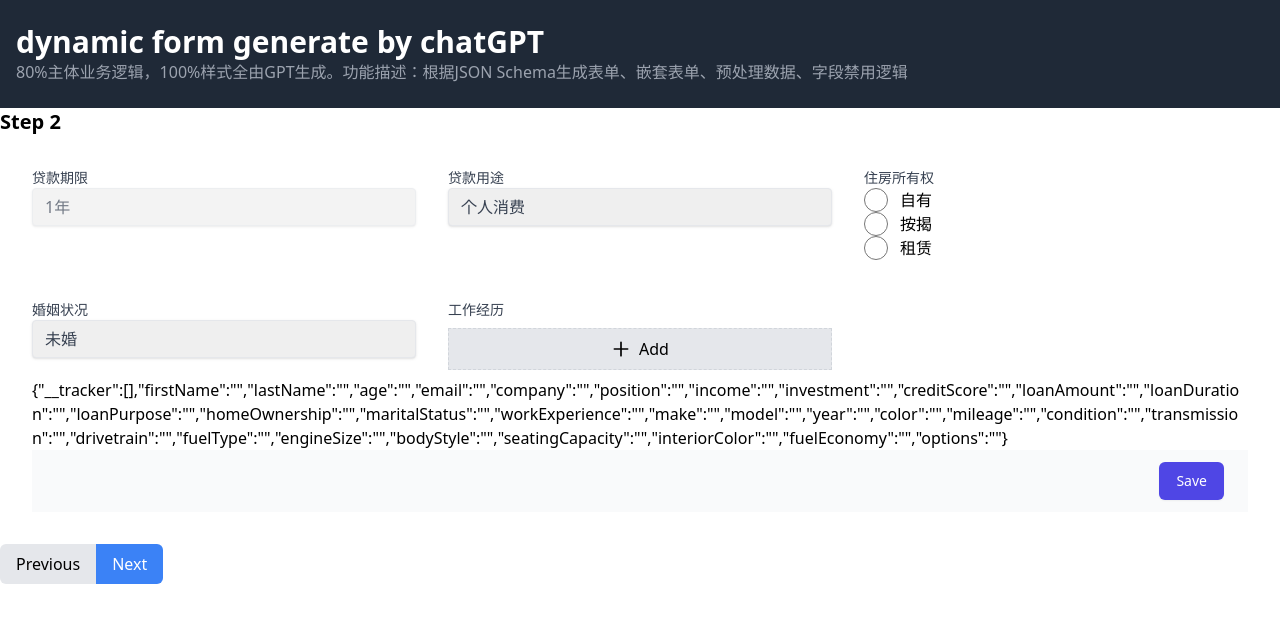
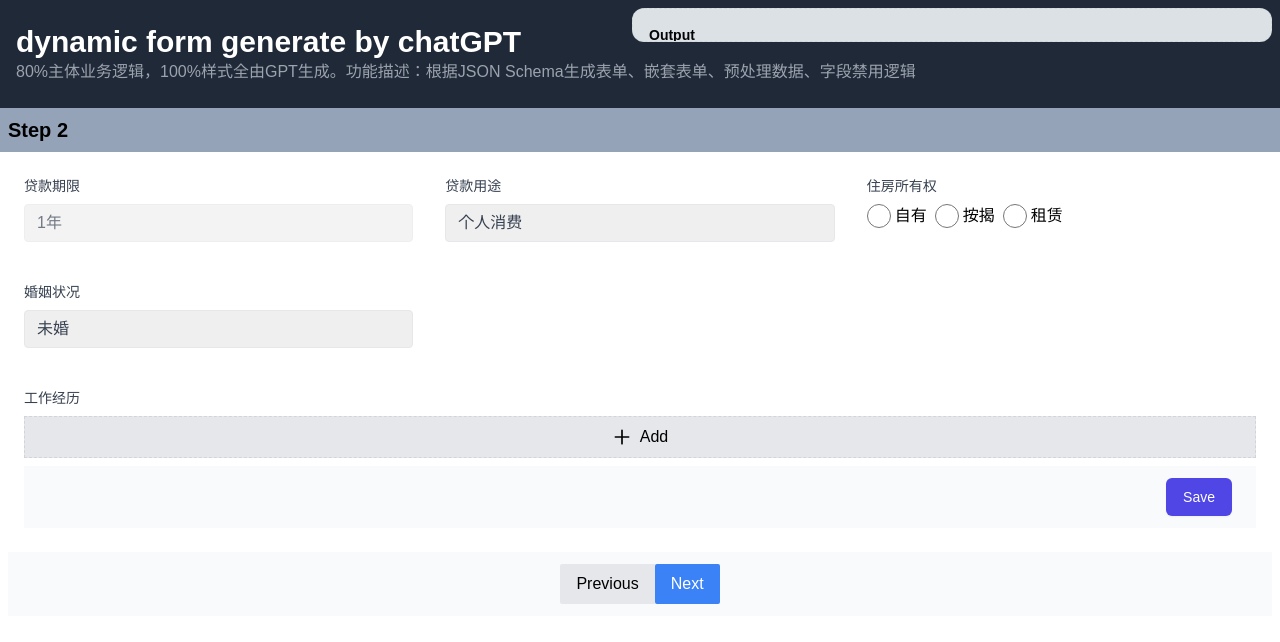
Before and after one commit to Restry/react-dynamic-form-with-chatgpt, a React (Create React App) app: page / in a window 1280 px wide. Both pictures are taken after a click on the button "Next". Shown: the top 642 px of the page. Built offline with nearby package versions, Linux system fonts and the light colour scheme.

Commit message:
feat: style update

```diff
--- a/src/FormComponent.tsx
+++ b/src/FormComponent.tsx
@@ -96,11 +96,9 @@ const formItems = useMemo(() => {
 
 
   return (
-    <div style={{ margin: "2em" }}>
+    <div className="m-6">
       <div className={`grid grid-cols-1 sm:grid-cols-2 md:grid-cols-${column} gap-8`}>{formItems}</div>
-      <div style={{ width: "100%", wordBreak: "break-all" }}>
-        {JSON.stringify(formValue)}
-      </div>
+
       <div className="bg-gray-50 px-4 py-3 text-right sm:px-6">
         <button
           type="submit"
@@ -110,6 +108,12 @@ const formItems = useMemo(() => {
           Save
         </button>
       </div>
+
+
+      <div className="bg-slate-100 text-sm opacity-90 break-words p-4 mb-2 border border-dashed rounded-xl fixed top-2 right-2 w-2/4 h-8 overflow-hidden hover:h-auto">
+      <div className="font-bold mb-2 border-dotted border-b-2">Output</div>
+        {JSON.stringify(formValue)}
+      </div>
     </div>
   );
 };
--- a/src/Input.tsx
+++ b/src/Input.tsx
@@ -118,7 +118,7 @@ const Input = ({ keyPath, field, value, onChange, values, ...rest }: InputProps)
     <div className={`mb-2 col-span-${field.formItemProps?.span || 1}
     ${unWrapValue(field.formItemProps?.show, field, true) ? "block" : "hidden"}
     ${field.formItemProps?.css}`}>
-      <label htmlFor={name} className="block text-sm font-medium text-gray-700">
+      <label htmlFor={name} className="mb-2 block text-sm font-medium text-gray-700">
         {label}
       </label>
       {type === FieldType.Text && (
@@ -129,7 +129,7 @@ const Input = ({ keyPath, field, value, onChange, values, ...rest }: InputProps)
           value={value}
           disabled={disabled}
           onChange={onValueChange}
-          className="shadow appearance-none border rounded w-full py-2 px-3 text-gray-700 leading-tight focus:outline-none focus:shadow-outline"
+          className="appearance-none border rounded w-full py-2 px-3 text-gray-700 leading-tight focus:outline-none focus:shadow-outline"
         />
       )}
       {type === FieldType.Number && (
@@ -140,7 +140,7 @@ const Input = ({ keyPath, field, value, onChange, values, ...rest }: InputProps)
           value={value}
           disabled={disabled}
           onChange={onValueChange}
-          className="shadow appearance-none border rounded w-full py-2 px-3 text-gray-700 leading-tight focus:outline-none focus:shadow-outline"
+          className="appearance-none border rounded w-full py-2 px-3 text-gray-700 leading-tight focus:outline-none focus:shadow-outline"
         />
       )}
       {type === FieldType.Email && (
@@ -151,7 +151,7 @@ const Input = ({ keyPath, field, value, onChange, values, ...rest }: InputProps)
           value={value}
           disabled={disabled}
           onChange={onValueChange}
-          className="shadow appearance-none border rounded w-full py-2 px-3 text-gray-700 leading-tight focus:outline-none focus:shadow-outline"
+          className="appearance-none border rounded w-full py-2 px-3 text-gray-700 leading-tight focus:outline-none focus:shadow-outline"
         />
       )}
       {type === FieldType.TextArea && (
@@ -161,12 +161,12 @@ const Input = ({ keyPath, field, value, onChange, values, ...rest }: InputProps)
           value={value}
           disabled={disabled}
           onChange={onValueChange}
-          className="shadow appearance-none border rounded w-full py-2 px-3 text-gray-700 leading-tight focus:outline-none focus:shadow-outline"
+          className="appearance-none border rounded w-full py-2 px-3 text-gray-700 leading-tight focus:outline-none focus:shadow-outline"
         />
       )}
-      {type === FieldType.Radio && <div id={name}>
+      {type === FieldType.Radio && <div className="flex mt-2" id={name}>
         {options?.map((option) => (
-          <div key={option.value} className="flex items-center">
+          <div key={option.value} className="flex items-center mr-2">
             <input
               type="radio"
               id={option.value}
@@ -178,7 +178,7 @@ const Input = ({ keyPath, field, value, onChange, values, ...rest }: InputProps)
               onChange={onValueChange}
               className="form-radio h-6 w-6 text-indigo-600 transition duration-150 ease-in-out"
             />
-            <label htmlFor={option.value} className="ml-3">
+            <label htmlFor={option.value} className="ml-1">
               {option.label}
             </label>
           </div>
@@ -201,7 +201,7 @@ const Input = ({ keyPath, field, value, onChange, values, ...rest }: InputProps)
           value={value}
           onChange={onValueChange}
           disabled={disabled}
-          className="shadow appearance-none border rounded w-full py-2 px-3 text-gray-700 leading-tight focus:outline-none focus:shadow-outline"
+          className="appearance-none border rounded w-full py-2 px-3 text-gray-700 leading-tight focus:outline-none focus:shadow-outline"
         >
           {options?.map((option) => (
             <option key={option.value} value={option.value}>
--- a/src/StepForm.tsx
+++ b/src/StepForm.tsx
@@ -41,13 +41,14 @@ const StepForm = ({ steps, fields }) => {
   }, [step, updateFieldsVisibility]);
 
   return (
-    <div>
-      <div className="text-xl font-bold mb-4">{`Step ${step + 1}`}</div>
+    <div className="">
+      <div className="text-xl font-bold mb-4 bg-slate-400 p-2">{`Step ${step + 1}`}</div>
       <FormComponent fields={formItems} onValueUpdate={(value) => { console.log(value) }} defaultValue={{}} />
-      <div className="mt-4">
+
+      <div className="m-2 bg-gray-50 px-4 py-3 text-center sm:px-6">
         {step > 0 && (
           <button
-            className="bg-gray-200 hover:bg-gray-300 py-2 px-4 rounded-l-md"
+            className="bg-gray-200 hover:bg-gray-300 py-2 px-4 rounded-l-sm"
             onClick={prevStep}
           >
             Previous
@@ -55,14 +56,14 @@ const StepForm = ({ steps, fields }) => {
         )}
         {step < steps.length - 1 ? (
           <button
-            className="bg-blue-500 hover:bg-blue-600 text-white py-2 px-4 rounded-r-md"
+            className="bg-blue-500 hover:bg-blue-600 text-white py-2 px-4 rounded-sm"
             onClick={nextStep}
           >
             Next
           </button>
         ) : (
           <button
-            className="bg-green-500 hover:bg-green-600 text-white py-2 px-4 rounded-r-md"
+            className="bg-green-500 hover:bg-green-600 text-white py-2 px-4 rounded-r-sm"
             onClick={() => alert("Form submitted!")}
           >
             Submit
--- a/src/styles.css
+++ b/src/styles.css
@@ -1,3 +1,5 @@
+/* @config "./tailwind.config.js"; */
+
 @tailwind base;
 @tailwind components;
 @tailwind utilities;
--- a/tailwind.config.js
+++ b/tailwind.config.js
@@ -1,8 +1,33 @@
 /** @type {import('tailwindcss').Config} */
 module.exports = {
-  content: ["./src/**/*.{js,jsx,ts,tsx}"],
+  content: ['./src/**/*.{js,jsx,ts,tsx}'],
   theme: {
-    extend: {}
+    // colors: {
+      // 'blue': '#1fb6ff',
+      // 'purple': '#7e5bef',
+      // 'pink': '#ff49db',
+      // 'orange': '#ff7849',
+      // 'green': '#13ce66',
+      // 'yellow': '#ffc82c',
+      // 'gray-dark': '#273444',
+      // 'gray': '#8492a6',
+      // 'gray-light': '#d3dce6',
+    // },
+    fontFamily: {
+      sans: ['Graphik', 'sans-serif'],
+      serif: ['Merriweather', 'serif'],
+    },
+    extend: {
+      // spacing: {
+      //   '8xl': '96rem',
+      //   '9xl': '128rem',
+      // },
+      // borderRadius: {
+      //   '4xl': '2rem',
+      // },
+    }
   },
-  plugins: []
+  variants: {
+  },
+  plugins: [],
 };
```
Also changed, not shown: src/App.tsx (+13 -2 lines).
